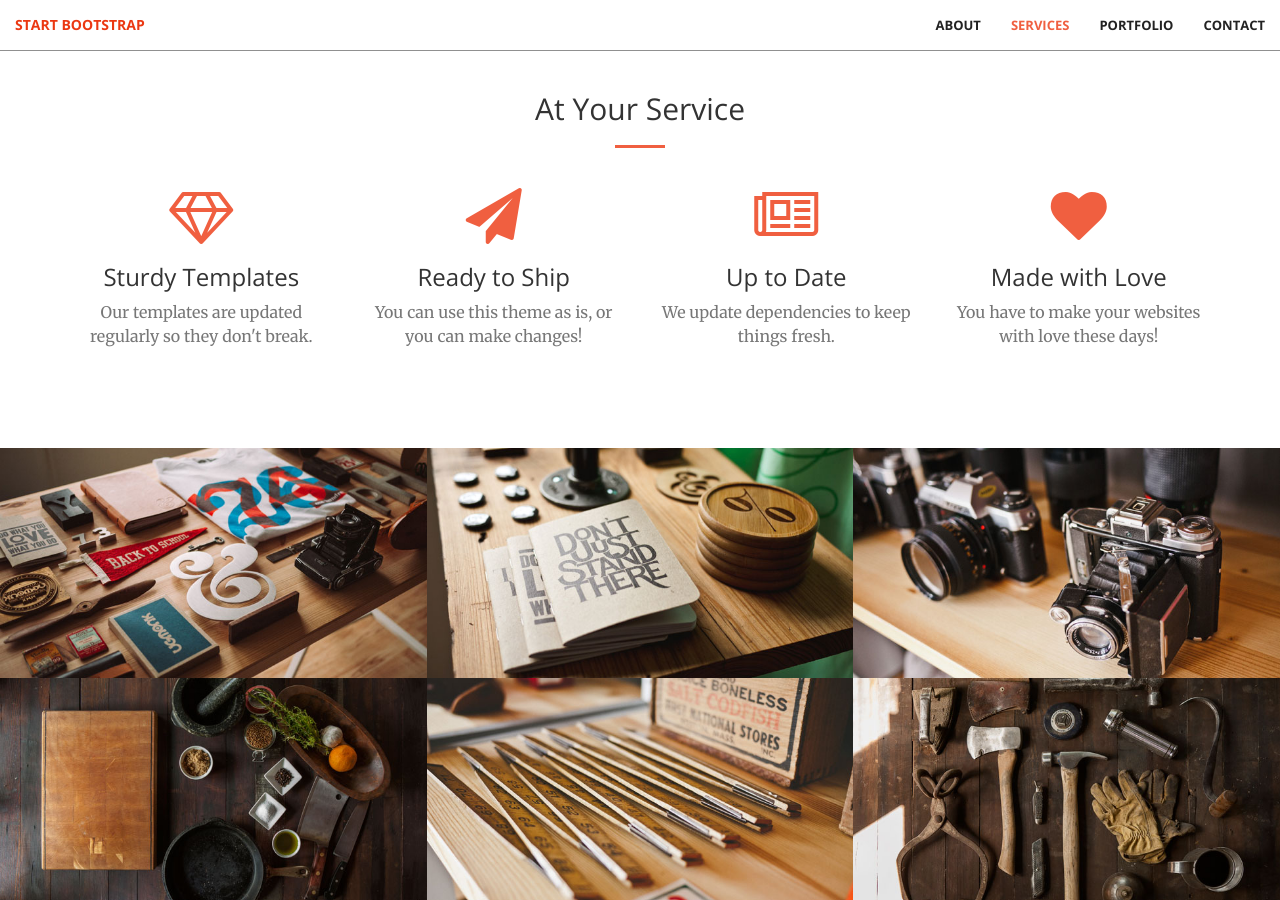
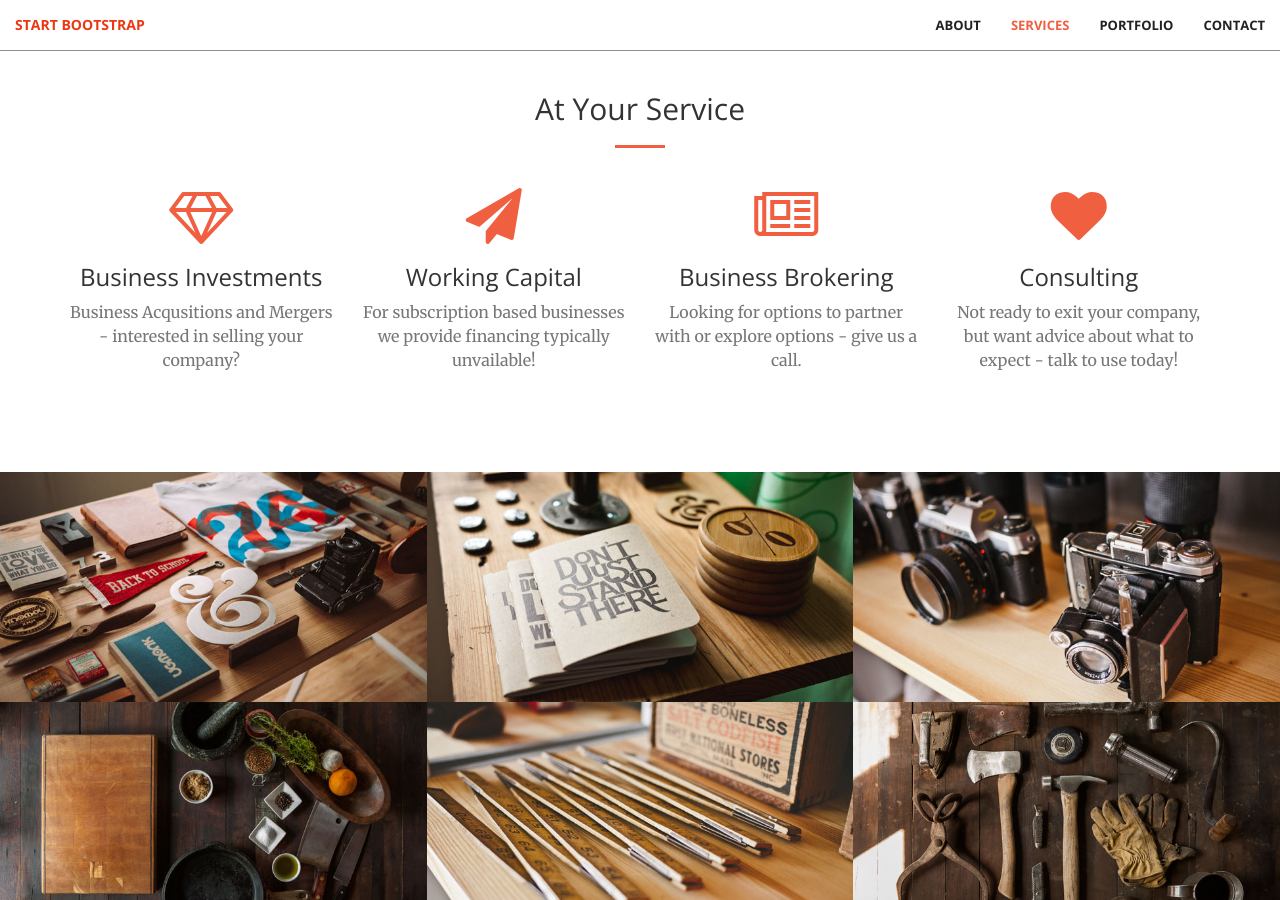
Before and after one commit to swagner2/tenaciouscap, a Jekyll site: the page built from index.html, in a window 1280 px wide and 900 px high, scrolled down 1346 px. Built offline with Jekyll 4.4.1, drawn with Linux system fonts in a browser that asks for light colours.

Commit message:
Update services.html

```diff
--- a/_includes/services.html
+++ b/_includes/services.html
@@ -12,29 +12,29 @@
             <div class="col-lg-3 col-md-6 text-center">
                 <div class="service-box">
                     <i class="fa fa-4x fa-diamond wow bounceIn text-primary"></i>
-                    <h3>Sturdy Templates</h3>
-                    <p class="text-muted">Our templates are updated regularly so they don't break.</p>
+                    <h3>Business Investments</h3>
+                    <p class="text-muted">Business Acqusitions and Mergers - interested in selling your company?</p>
                 </div>
             </div>
             <div class="col-lg-3 col-md-6 text-center">
                 <div class="service-box">
                     <i class="fa fa-4x fa-paper-plane wow bounceIn text-primary" data-wow-delay=".1s"></i>
-                    <h3>Ready to Ship</h3>
-                    <p class="text-muted">You can use this theme as is, or you can make changes!</p>
+                    <h3>Working Capital</h3>
+                    <p class="text-muted">For subscription based businesses we provide financing typically unvailable!</p>
                 </div>
             </div>
             <div class="col-lg-3 col-md-6 text-center">
                 <div class="service-box">
                     <i class="fa fa-4x fa-newspaper-o wow bounceIn text-primary" data-wow-delay=".2s"></i>
-                    <h3>Up to Date</h3>
-                    <p class="text-muted">We update dependencies to keep things fresh.</p>
+                    <h3>Business Brokering</h3>
+                    <p class="text-muted">Looking for options to partner with or explore options - give us a call.</p>
                 </div>
             </div>
             <div class="col-lg-3 col-md-6 text-center">
                 <div class="service-box">
                     <i class="fa fa-4x fa-heart wow bounceIn text-primary" data-wow-delay=".3s"></i>
-                    <h3>Made with Love</h3>
-                    <p class="text-muted">You have to make your websites with love these days!</p>
+                    <h3>Consulting</h3>
+                    <p class="text-muted">Not ready to exit your company, but want advice about what to expect - talk to use today!</p>
                 </div>
             </div>
         </div>
```
